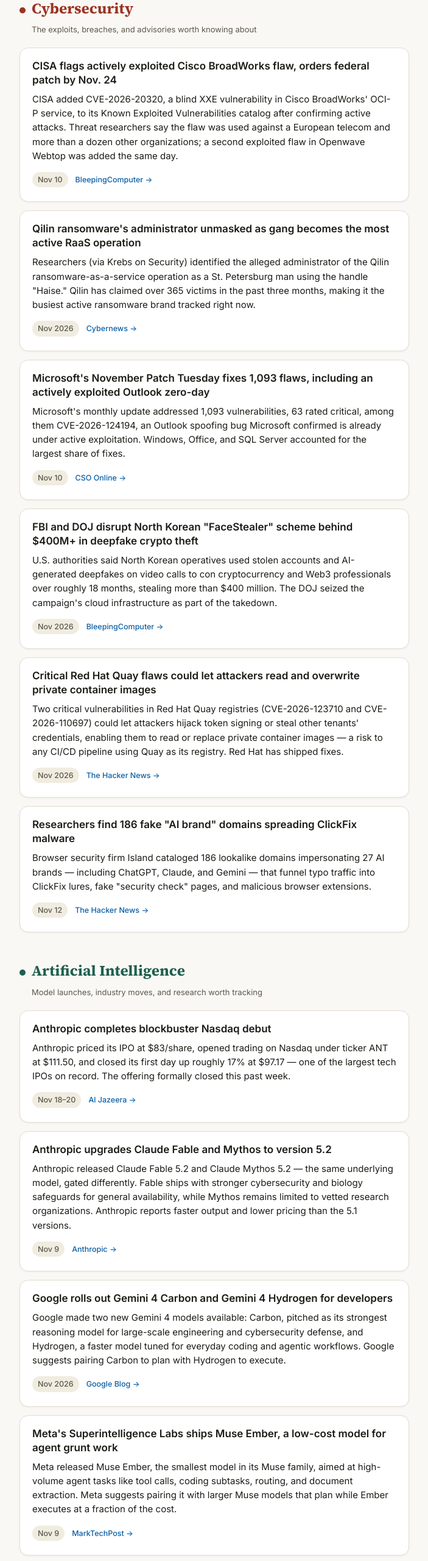
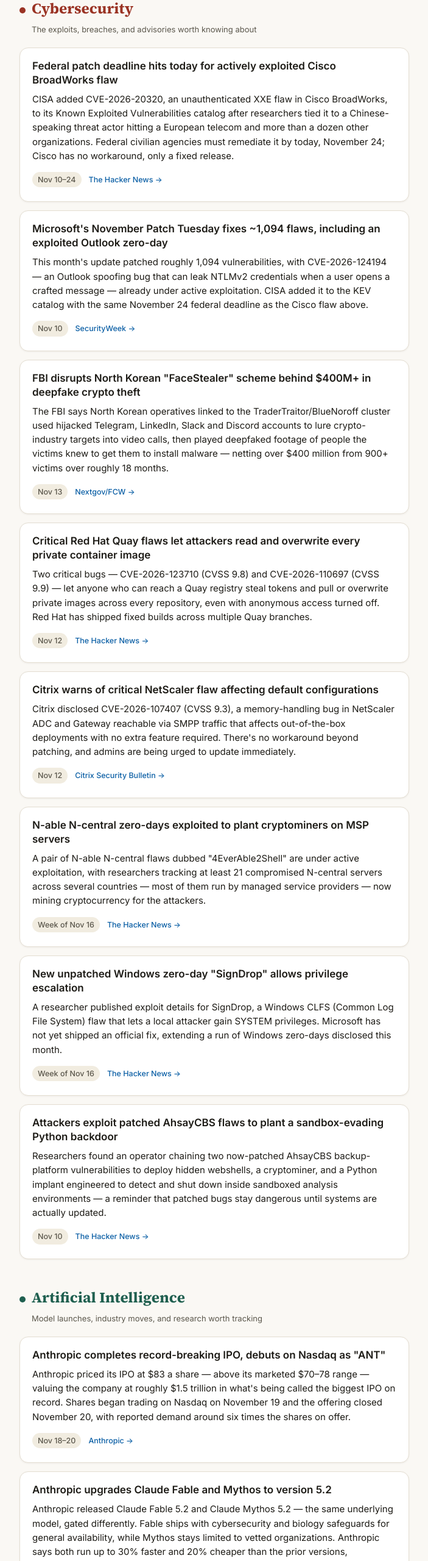
Before and after one commit to lukefoskey9-ui/morning-briefing, a plain HTML site: page index.html in a window 1280 px wide. Shown: the part 240-2800 px from the top of the page at 61% size, without its empty margins (288-991 px from the left). Drawn offline with Linux system fonts and the light colour scheme.

Commit message:
Morning briefing for November 24, 2026

```diff
--- a/index.html
+++ b/index.html
@@ -215,7 +215,7 @@
   <header class="masthead">
     <p class="eyebrow">Morning Briefing</p>
     <h1 class="title">Cyber &amp; AI, Today</h1>
-    <p class="date-line">Monday, November 23, 2026</p>
+    <p class="date-line">Tuesday, November 24, 2026</p>
   </header>
 
   <hr class="rule">
@@ -228,56 +228,74 @@
     <p class="section-sub">The exploits, breaches, and advisories worth knowing about</p>
 
     <article class="story">
-      <h3>CISA flags actively exploited Cisco BroadWorks flaw, orders federal patch by Nov. 24</h3>
-      <p>CISA added CVE-2026-20320, a blind XXE vulnerability in Cisco BroadWorks' OCI-P service, to its Known Exploited Vulnerabilities catalog after confirming active attacks. Threat researchers say the flaw was used against a European telecom and more than a dozen other organizations; a second exploited flaw in Openwave Webtop was added the same day.</p>
+      <h3>Federal patch deadline hits today for actively exploited Cisco BroadWorks flaw</h3>
+      <p>CISA added CVE-2026-20320, an unauthenticated XXE flaw in Cisco BroadWorks, to its Known Exploited Vulnerabilities catalog after researchers tied it to a Chinese-speaking threat actor hitting a European telecom and more than a dozen other organizations. Federal civilian agencies must remediate it by today, November 24; Cisco has no workaround, only a fixed release.</p>
       <div class="meta-row">
-        <span class="story-date">Nov 10</span>
-        <a class="source-link" href="https://www.bleepingcomputer.com/news/security/cisa-flags-cisco-broadworks-flaw-as-actively-exploited-in-attacks/" target="_blank" rel="noopener">BleepingComputer →</a>
+        <span class="story-date">Nov 10–24</span>
+        <a class="source-link" href="https://thehackernews.com/2026/11/cisco-broadworks-and-openwave-flaws.html" target="_blank" rel="noopener">The Hacker News →</a>
       </div>
     </article>
 
     <article class="story">
-      <h3>Qilin ransomware's administrator unmasked as gang becomes the most active RaaS operation</h3>
-      <p>Researchers (via Krebs on Security) identified the alleged administrator of the Qilin ransomware-as-a-service operation as a St. Petersburg man using the handle "Haise." Qilin has claimed over 365 victims in the past three months, making it the busiest active ransomware brand tracked right now.</p>
+      <h3>Microsoft's November Patch Tuesday fixes ~1,094 flaws, including an exploited Outlook zero-day</h3>
+      <p>This month's update patched roughly 1,094 vulnerabilities, with CVE-2026-124194 — an Outlook spoofing bug that can leak NTLMv2 credentials when a user opens a crafted message — already under active exploitation. CISA added it to the KEV catalog with the same November 24 federal deadline as the Cisco flaw above.</p>
       <div class="meta-row">
-        <span class="story-date">Nov 2026</span>
-        <a class="source-link" href="https://cybernews.com/security/qilin-ransomware-administrator-unmasked/" target="_blank" rel="noopener">Cybernews →</a>
+        <span class="story-date">Nov 10</span>
+        <a class="source-link" href="https://securityweek.com/exploited-outlook-zero-day-among-1094-flaws-patched-by-microsoft" target="_blank" rel="noopener">SecurityWeek →</a>
       </div>
     </article>
 
     <article class="story">
-      <h3>Microsoft's November Patch Tuesday fixes 1,093 flaws, including an actively exploited Outlook zero-day</h3>
-      <p>Microsoft's monthly update addressed 1,093 vulnerabilities, 63 rated critical, among them CVE-2026-124194, an Outlook spoofing bug Microsoft confirmed is already under active exploitation. Windows, Office, and SQL Server accounted for the largest share of fixes.</p>
+      <h3>FBI disrupts North Korean "FaceStealer" scheme behind $400M+ in deepfake crypto theft</h3>
+      <p>The FBI says North Korean operatives linked to the TraderTraitor/BlueNoroff cluster used hijacked Telegram, LinkedIn, Slack and Discord accounts to lure crypto-industry targets into video calls, then played deepfaked footage of people the victims knew to get them to install malware — netting over $400 million from 900+ victims over roughly 18 months.</p>
       <div class="meta-row">
-        <span class="story-date">Nov 10</span>
-        <a class="source-link" href="https://www.csoonline.com/article/4247015/november-2026-patch-tuesday-63-critical-microsoft-fixes-plus-an-outlook-zero-day-that-allows-theft-of-hashed-credentials.html" target="_blank" rel="noopener">CSO Online →</a>
+        <span class="story-date">Nov 13</span>
+        <a class="source-link" href="https://www.nextgov.com/cybersecurity/2026/11/fbi-disrupts-intricate-north-korean-fake-call-scheme-tied-400m-crypto-theft/417200/" target="_blank" rel="noopener">Nextgov/FCW →</a>
       </div>
     </article>
 
     <article class="story">
-      <h3>FBI and DOJ disrupt North Korean "FaceStealer" scheme behind $400M+ in deepfake crypto theft</h3>
-      <p>U.S. authorities said North Korean operatives used stolen accounts and AI-generated deepfakes on video calls to con cryptocurrency and Web3 professionals over roughly 18 months, stealing more than $400 million. The DOJ seized the campaign's cloud infrastructure as part of the takedown.</p>
+      <h3>Critical Red Hat Quay flaws let attackers read and overwrite every private container image</h3>
+      <p>Two critical bugs — CVE-2026-123710 (CVSS 9.8) and CVE-2026-110697 (CVSS 9.9) — let anyone who can reach a Quay registry steal tokens and pull or overwrite private images across every repository, even with anonymous access turned off. Red Hat has shipped fixed builds across multiple Quay branches.</p>
       <div class="meta-row">
-        <span class="story-date">Nov 2026</span>
-        <a class="source-link" href="https://www.bleepingcomputer.com/news/security/us-disrupts-north-korean-campaign-behind-400-million-crypto-theft/" target="_blank" rel="noopener">BleepingComputer →</a>
-      </div>
-    </article>
-
-    <article class="story">
-      <h3>Critical Red Hat Quay flaws could let attackers read and overwrite private container images</h3>
-      <p>Two critical vulnerabilities in Red Hat Quay registries (CVE-2026-123710 and CVE-2026-110697) could let attackers hijack token signing or steal other tenants' credentials, enabling them to read or replace private container images — a risk to any CI/CD pipeline using Quay as its registry. Red Hat has shipped fixes.</p>
-      <div class="meta-row">
-        <span class="story-date">Nov 2026</span>
+        <span class="story-date">Nov 12</span>
         <a class="source-link" href="https://thehackernews.com/2026/11/critical-red-hat-quay-flaw-lets.html" target="_blank" rel="noopener">The Hacker News →</a>
       </div>
     </article>
 
     <article class="story">
-      <h3>Researchers find 186 fake "AI brand" domains spreading ClickFix malware</h3>
-      <p>Browser security firm Island cataloged 186 lookalike domains impersonating 27 AI brands — including ChatGPT, Claude, and Gemini — that funnel typo traffic into ClickFix lures, fake "security check" pages, and malicious browser extensions.</p>
+      <h3>Citrix warns of critical NetScaler flaw affecting default configurations</h3>
+      <p>Citrix disclosed CVE-2026-107407 (CVSS 9.3), a memory-handling bug in NetScaler ADC and Gateway reachable via SMPP traffic that affects out-of-the-box deployments with no extra feature required. There's no workaround beyond patching, and admins are being urged to update immediately.</p>
       <div class="meta-row">
         <span class="story-date">Nov 12</span>
-        <a class="source-link" href="https://thehackernews.com/2026/11/186-fake-ai-domains-redirect-users-to.html" target="_blank" rel="noopener">The Hacker News →</a>
+        <a class="source-link" href="https://support.citrix.com/external/article/CTX697305" target="_blank" rel="noopener">Citrix Security Bulletin →</a>
+      </div>
+    </article>
+
+    <article class="story">
+      <h3>N-able N-central zero-days exploited to plant cryptominers on MSP servers</h3>
+      <p>A pair of N-able N-central flaws dubbed "4EverAble2Shell" are under active exploitation, with researchers tracking at least 21 compromised N-central servers across several countries — most of them run by managed service providers — now mining cryptocurrency for the attackers.</p>
+      <div class="meta-row">
+        <span class="story-date">Week of Nov 16</span>
+        <a class="source-link" href="https://thehackernews.com/2026/11/weekly-recap-n-able-0-days-windows-0.html" target="_blank" rel="noopener">The Hacker News →</a>
+      </div>
+    </article>
+
+    <article class="story">
+      <h3>New unpatched Windows zero-day "SignDrop" allows privilege escalation</h3>
+      <p>A researcher published exploit details for SignDrop, a Windows CLFS (Common Log File System) flaw that lets a local attacker gain SYSTEM privileges. Microsoft has not yet shipped an official fix, extending a run of Windows zero-days disclosed this month.</p>
+      <div class="meta-row">
+        <span class="story-date">Week of Nov 16</span>
+        <a class="source-link" href="https://thehackernews.com/2026/11/weekly-recap-n-able-0-days-windows-0.html" target="_blank" rel="noopener">The Hacker News →</a>
+      </div>
+    </article>
+
+    <article class="story">
+      <h3>Attackers exploit patched AhsayCBS flaws to plant a sandbox-evading Python backdoor</h3>
+      <p>Researchers found an operator chaining two now-patched AhsayCBS backup-platform vulnerabilities to deploy hidden webshells, a cryptominer, and a Python implant engineered to detect and shut down inside sandboxed analysis environments — a reminder that patched bugs stay dangerous until systems are actually updated.</p>
+      <div class="meta-row">
+        <span class="story-date">Nov 10</span>
+        <a class="source-link" href="https://thehackernews.com/2026/11/attackers-exploit-ahsaycbs-flaws-to.html" target="_blank" rel="noopener">The Hacker News →</a>
       </div>
     </article>
   </section>
@@ -290,38 +308,65 @@
     <p class="section-sub">Model launches, industry moves, and research worth tracking</p>
 
     <article class="story">
-      <h3>Anthropic completes blockbuster Nasdaq debut</h3>
-      <p>Anthropic priced its IPO at $83/share, opened trading on Nasdaq under ticker ANT at $111.50, and closed its first day up roughly 17% at $97.17 — one of the largest tech IPOs on record. The offering formally closed this past week.</p>
+      <h3>Anthropic completes record-breaking IPO, debuts on Nasdaq as "ANT"</h3>
+      <p>Anthropic priced its IPO at $83 a share — above its marketed $70–78 range — valuing the company at roughly $1.5 trillion in what's being called the biggest IPO on record. Shares began trading on Nasdaq on November 19 and the offering closed November 20, with reported demand around six times the shares on offer.</p>
       <div class="meta-row">
         <span class="story-date">Nov 18–20</span>
-        <a class="source-link" href="https://www.aljazeera.com/economy/2026/11/19/anthropic-starts-trading-in-the-us-after-blockbuster-ipo" target="_blank" rel="noopener">Al Jazeera →</a>
+        <a class="source-link" href="https://www.anthropic.com/news/anthropic-prices-initial-public-offering" target="_blank" rel="noopener">Anthropic →</a>
       </div>
     </article>
 
     <article class="story">
       <h3>Anthropic upgrades Claude Fable and Mythos to version 5.2</h3>
-      <p>Anthropic released Claude Fable 5.2 and Claude Mythos 5.2 — the same underlying model, gated differently. Fable ships with stronger cybersecurity and biology safeguards for general availability, while Mythos remains limited to vetted research organizations. Anthropic reports faster output and lower pricing than the 5.1 versions.</p>
+      <p>Anthropic released Claude Fable 5.2 and Claude Mythos 5.2 — the same underlying model, gated differently. Fable ships with cybersecurity and biology safeguards for general availability, while Mythos stays limited to vetted organizations. Anthropic says both run up to 30% faster and 20% cheaper than the prior versions, particularly on coding work.</p>
       <div class="meta-row">
         <span class="story-date">Nov 9</span>
-        <a class="source-link" href="https://www.anthropic.com/claude-fable-and-mythos-5-2" target="_blank" rel="noopener">Anthropic →</a>
+        <a class="source-link" href="https://www.anthropic.com/news" target="_blank" rel="noopener">Anthropic →</a>
       </div>
     </article>
 
     <article class="story">
-      <h3>Google rolls out Gemini 4 Carbon and Gemini 4 Hydrogen for developers</h3>
-      <p>Google made two new Gemini 4 models available: Carbon, pitched as its strongest reasoning model for large-scale engineering and cybersecurity defense, and Hydrogen, a faster model tuned for everyday coding and agentic workflows. Google suggests pairing Carbon to plan with Hydrogen to execute.</p>
+      <h3>OpenAI ships GPT-6.2 Astra and Sol, says Astra meets its "High" self-improvement risk bar</h3>
+      <p>OpenAI released GPT-6.2 Astra (its frontier model) and the cheaper GPT-6.2 Sol, rolling out now in ChatGPT and the API. Astra is the first OpenAI model externally deployed after being judged to meet the company's "High" threshold for AI self-improvement risk, and both ship with tightened safeguards on higher-risk cyber capability.</p>
       <div class="meta-row">
-        <span class="story-date">Nov 2026</span>
-        <a class="source-link" href="https://blog.google/innovation-and-ai/models-and-research/gemini-models/gemini-4-carbon-now-available/" target="_blank" rel="noopener">Google Blog →</a>
+        <span class="story-date">Nov 17</span>
+        <a class="source-link" href="https://openai.com/index/introducing-gpt-6-2-astra-sol" target="_blank" rel="noopener">OpenAI →</a>
       </div>
     </article>
 
     <article class="story">
-      <h3>Meta's Superintelligence Labs ships Muse Ember, a low-cost model for agent grunt work</h3>
-      <p>Meta released Muse Ember, the smallest model in its Muse family, aimed at high-volume agent tasks like tool calls, coding subtasks, routing, and document extraction. Meta suggests pairing it with larger Muse models that plan while Ember executes at a fraction of the cost.</p>
+      <h3>Nvidia CEO Jensen Huang resigns after 33 years; CFO named interim chief</h3>
+      <p>Nvidia's board accepted Jensen Huang's resignation as president, CEO and director, effective immediately, per an SEC filing. CFO Colette Kress is serving as interim CEO while the board searches for a permanent successor; shares fell more than 10% in premarket trading on the news.</p>
       <div class="meta-row">
-        <span class="story-date">Nov 9</span>
-        <a class="source-link" href="https://www.marktechpost.com/2026/11/09/meta-muse-ember-small-agent-model/" target="_blank" rel="noopener">MarkTechPost →</a>
+        <span class="story-date">Nov 12</span>
+        <a class="source-link" href="https://www.sec.gov/Archives/edgar/data/0001045810/000104581026000082/nvidiaannouncesceotransiti.htm" target="_blank" rel="noopener">SEC Filing →</a>
+      </div>
+    </article>
+
+    <article class="story">
+      <h3>OpenAI launches ChatGPT Wallet, letting AI agents make purchases on your card</h3>
+      <p>OpenAI's new Wallet feature lets its "dots" AI agents complete purchases using a tokenized virtual card — built with Amex, Mastercard and Visa — so the agent never sees real card details. It's limited at launch to U.S. ChatGPT Pro subscribers, and each purchase needs per-transaction biometric approval.</p>
+      <div class="meta-row">
+        <span class="story-date">Nov 13</span>
+        <a class="source-link" href="https://openai.com/index/buy-it-in-chatgpt/" target="_blank" rel="noopener">OpenAI →</a>
+      </div>
+    </article>
+
+    <article class="story">
+      <h3>Nonprofits sue OpenAI, Anthropic, Google, Meta and SpaceX seeking a freeze on frontier AI</h3>
+      <p>Four advocacy groups — Public Citizen, Heat Initiative, the Alliance for Secure AI and the Irreplaceable Education Fund — filed suit in San Francisco Superior Court seeking an injunction to halt development of AI models more capable than today's frontier systems, leaning on California's unfair competition law in what's reportedly the first case of its kind.</p>
+      <div class="meta-row">
+        <span class="story-date">Nov 12</span>
+        <a class="source-link" href="https://www.aljazeera.com/news/2026/11/12/us-nonprofits-sue-tech-giants-to-halt-ai-development" target="_blank" rel="noopener">Al Jazeera →</a>
+      </div>
+    </article>
+
+    <article class="story">
+      <h3>Meta rolls out specialized models distilled from its frontier Muse Wonder system</h3>
+      <p>Meta began shipping "specialized" models trained with its frontier Muse Wonder model to everyday Muse and Meta AI users, adding Active Memory and Active Focus features, while subscribers keep access to the larger Wonder model for harder tasks.</p>
+      <div class="meta-row">
+        <span class="story-date">Nov 6</span>
+        <a class="source-link" href="https://letsdatascience.com/news/meta-rolls-out-muse-wonder-trained-models-to-muse-and-meta-a-165c6374" target="_blank" rel="noopener">Let's Data Science →</a>
       </div>
     </article>
   </section>
```
